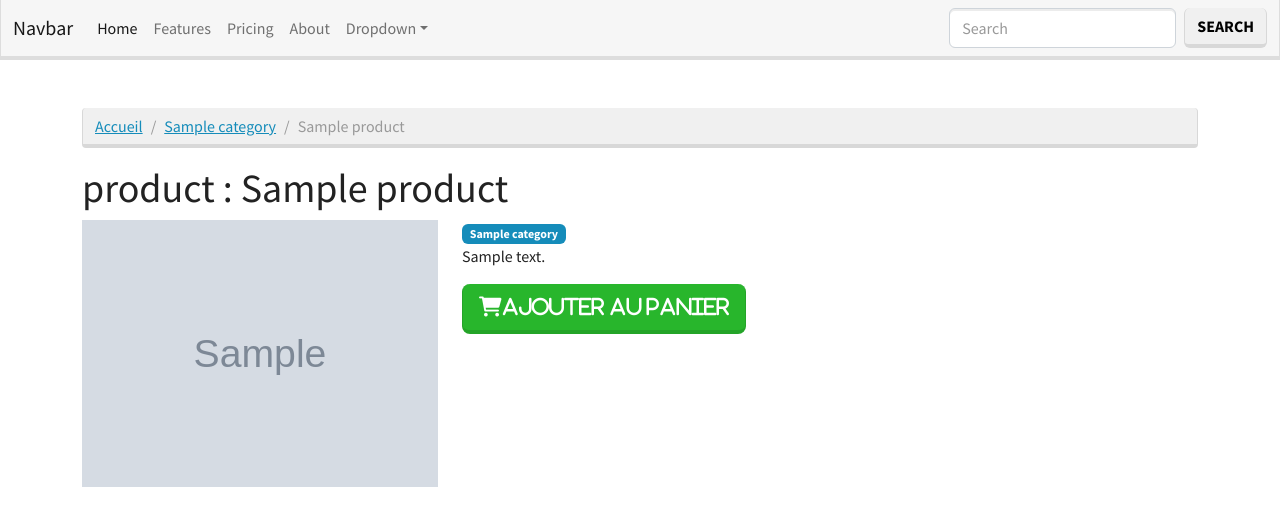
After one commit to geraldglatt/e-commerce, a Symfony app: template templates/product/show.html.twig in a window 1280 px wide. The commit adds this page. Shown: the top 526 px of the page. Run offline with Twig, Linux system fonts and the light colour scheme; the template is opened without the code that fills it: most values are stand-ins (such as "Sample title", 1, 10 or a date in 2020); grey boxes marked "Sample" are stand-in pictures; some libraries are stand-ins or nearby versions.

Commit message:
Create product page and create Form

```diff
--- a/composer.json
+++ b/composer.json
@@ -20,6 +20,7 @@
         "symfony/console": "5.4.*",
         "symfony/dotenv": "5.4.*",
         "symfony/flex": "^1.17|^2",
+        "symfony/form": "5.4.*",
         "symfony/framework-bundle": "5.4.*",
         "symfony/maker-bundle": "^1.47",
         "symfony/monolog-bundle": "^3.0",
--- a/templates/home.html.twig
+++ b/templates/home.html.twig
@@ -16,7 +16,10 @@
                         {{p.Category.name}}
                     </span>
                     <p class="card-text">{{p.shortDescription}}</p>
-                    <a href="#" class="btn btn-primary btn-sm">Détails</a>
+                    <a href="{{path('product_show', {
+                        'category_slug': p.category.slug,
+                        'slug': p.slug
+                    }) }}" class="btn btn-primary btn-sm">Détails</a>
                     <a href="#" class="btn btn-success btn-sm">Ajouter</a>
                 </div>
             </div>
--- /dev/null
+++ b/templates/product/show.html.twig
@@ -0,0 +1,26 @@
+    {% extends 'base.html.twig' %}
+
+    {% block title %}{{product.name}}{% endblock %}
+
+    {% block body %}
+        <ol class="breadcrumb">
+            <li class="breadcrumb-item"><a href="{{ path('homepage')}}">Accueil</a></li>
+            <li class="breadcrumb-item"><a href="{{ path('product_category', {
+                'slug': product.category.slug
+            }) }}">{{ product.category.name }}</a></li>
+            <li class="breadcrumb-item active">{{product.name}}</li>
+        </ol>
+        <h1>product : {{ product.name }} </h1>
+        <div class="row">
+                <div class="col-4">
+                    <img src="{{product.picture}}" class="img-fluid"  alt="image de {{product.name}}">
+                </div>
+                <div class="col">
+                    <span class="badge bg-primary">
+                        {{product.Category.name}}
+                    </span>
+                    <p class="card-text">{{product.shortDescription}}</p>
+                    <a href="#" class="btn btn-success btn-lg"><i class="fas fa-shopping-cart">Ajouter au panier</i></a>
+                </div>
+        </div>
+    {% endblock %}
```
Also changed, not shown: src/Controller/ProductController.php (+45 -2 lines), templates/product/category.html.twig (+8 -1 lines), templates/product/create.html.twig (added, +13 -0 lines), 1 other file.
